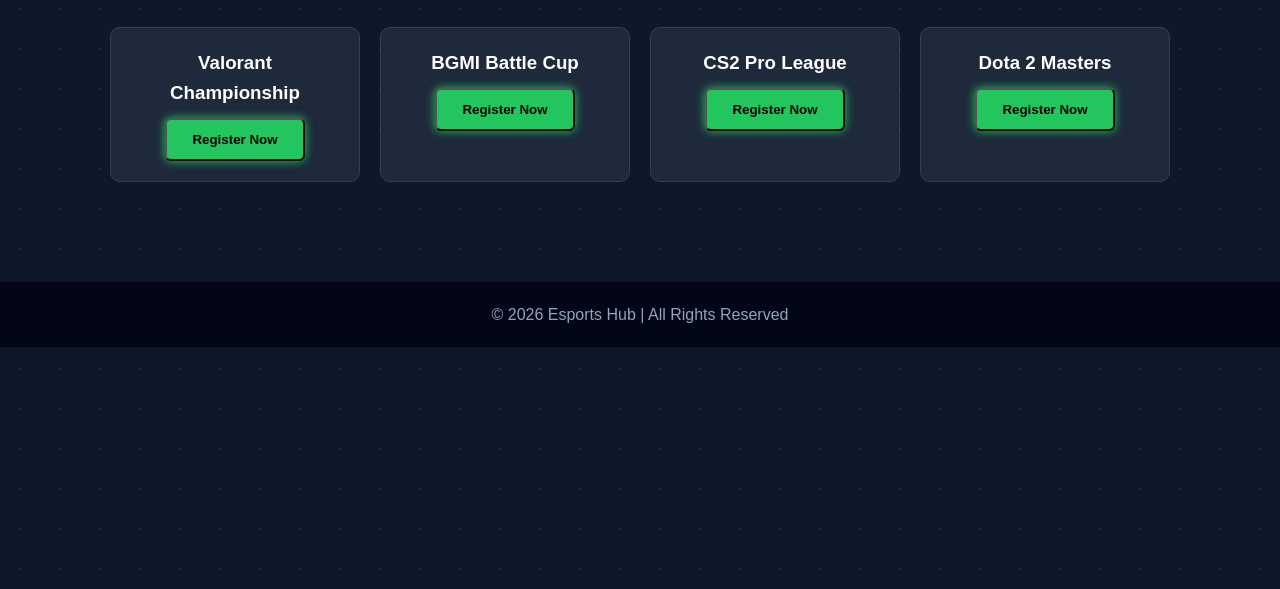
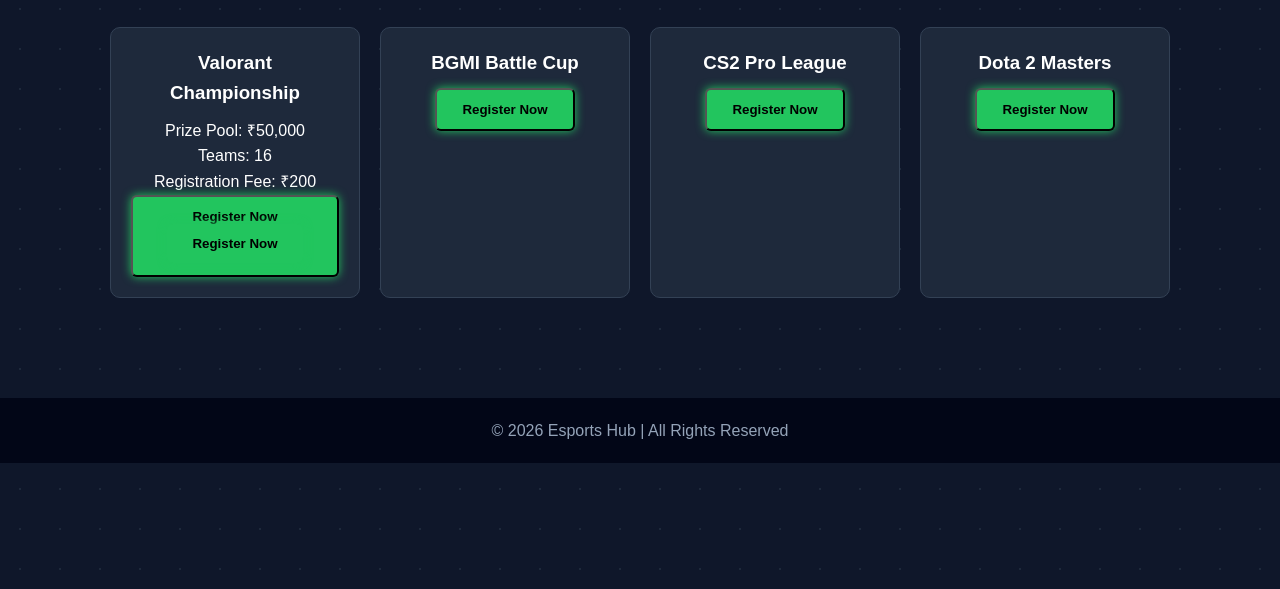
Before and after one commit to TechxAshish/esports-tournament-website, a plain HTML site: page tournaments.html in a window 1280 px wide. Shown: the part 211-800 px from the top of the page. Drawn offline with Linux system fonts and the light colour scheme.

Commit message:
Update tournaments.html

```diff
--- a/tournaments.html
+++ b/tournaments.html
@@ -47,11 +47,17 @@
 <div class="tournament-card">
 
 <h3>Valorant Championship</h3>
+ <p>Prize Pool: ₹50,000</p>
+
+<p>Teams: 16</p>
+
+<p>Registration Fee: ₹200</p>
 
 <button class="btn register-btn"
 data-tournament="Valorant Championship"
 data-fee="200">
 Register Now
+  <a href="register.html" class="btn">Register Now</a>
 </button>
 
 </div>
```
